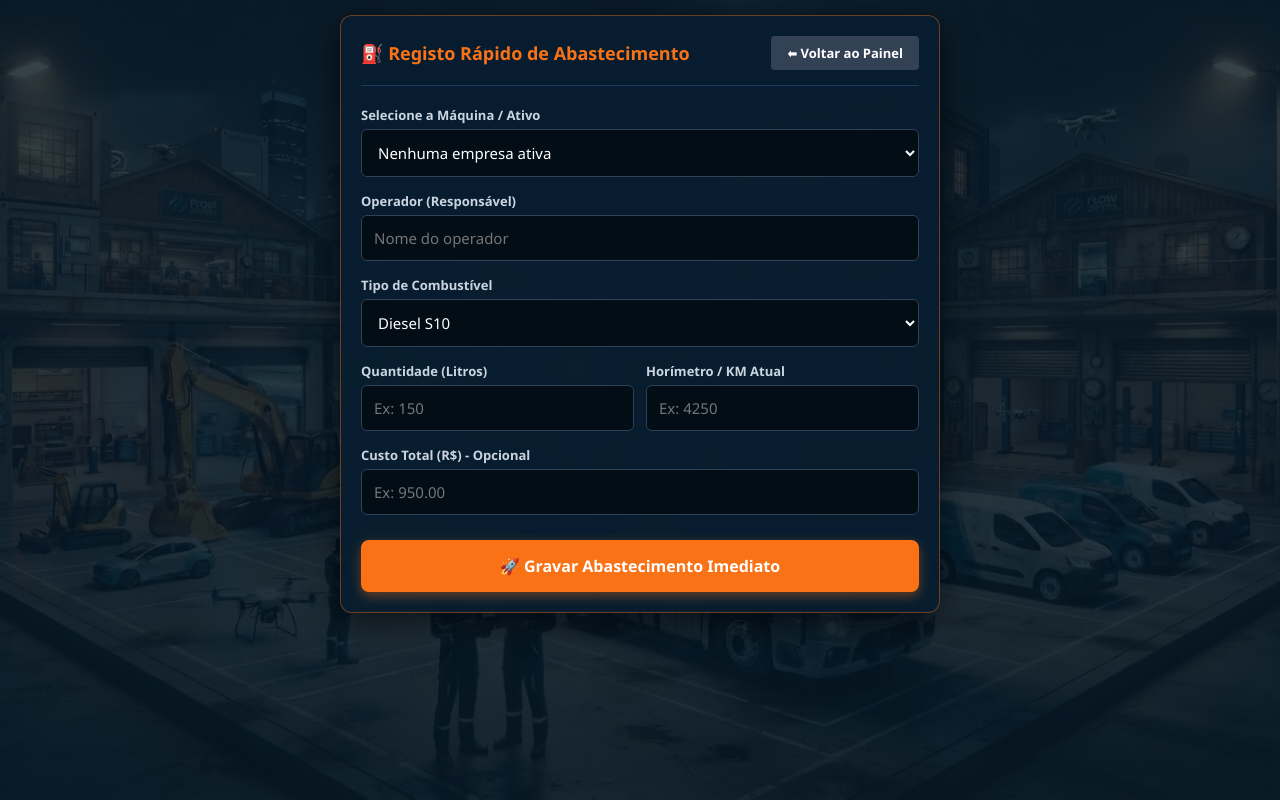
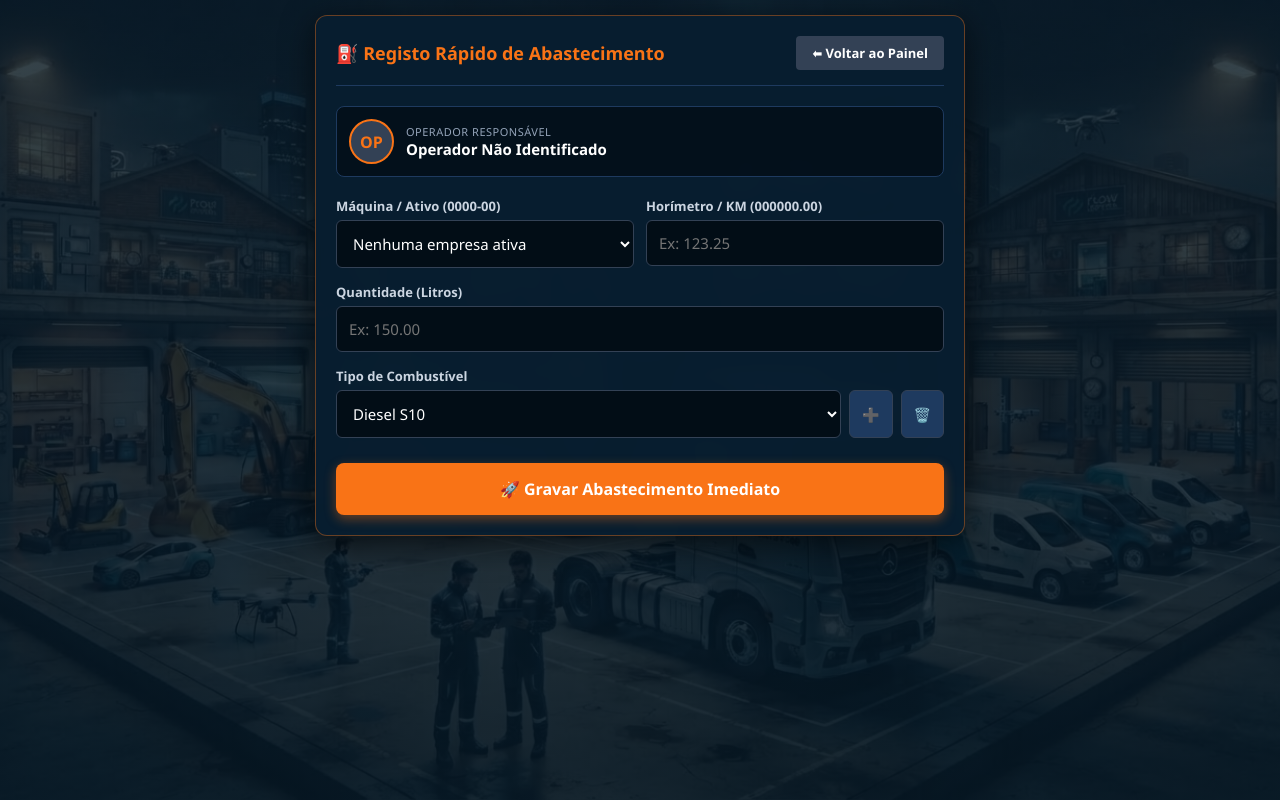
Before and after one commit to eraldoneguin-vscode1/pcm.gestao-360, a plain HTML site: page frontend/8abastecimento.html in a window 1280 px wide. Both pictures are taken after a click on the button "🚀 Gravar Abastecimento Imediato". Drawn offline with nearby package versions, Linux system fonts and the light colour scheme.

Commit message:
Update 8abastecimento.html

```diff
--- a/frontend/8abastecimento.html
+++ b/frontend/8abastecimento.html
@@ -13,11 +13,17 @@
             background-size: cover; background-position: center; background-repeat: no-repeat; background-attachment: fixed;
             color: #ffffff; min-height: 100vh; padding: 15px;
         }
-        .container { max-width: 600px; margin: 0 auto; background: rgba(8, 30, 48, 0.95); border-radius: 12px; border: 1px solid rgba(249, 115, 22, 0.4); padding: 20px; box-shadow: 0 8px 32px rgba(0, 0, 0, 0.6); backdrop-filter: blur(8px); }
+        .container { max-width: 650px; margin: 0 auto; background: rgba(8, 30, 48, 0.95); border-radius: 12px; border: 1px solid rgba(249, 115, 22, 0.4); padding: 20px; box-shadow: 0 8px 32px rgba(0, 0, 0, 0.6); backdrop-filter: blur(8px); }
         .header { display: flex; justify-content: space-between; align-items: center; border-bottom: 1px solid #1e3a5f; padding-bottom: 15px; margin-bottom: 20px; }
         .header h2 { color: #f97316; font-size: 18px; display: flex; align-items: center; gap: 10px; }
         .btn-voltar { background: #334155; color: white; border: none; padding: 8px 16px; border-radius: 4px; cursor: pointer; font-weight: 600; font-size: 13px; transition: background 0.2s; }
         .btn-voltar:hover { background: #475569; }
+
+        /* Perfil do Operador */
+        .user-profile-card { display: flex; align-items: center; gap: 12px; background: rgba(2, 12, 20, 0.7); border: 1px solid #1e3a5f; padding: 12px; border-radius: 8px; margin-bottom: 20px; }
+        .user-avatar { width: 45px; height: 45px; border-radius: 50%; object-fit: cover; border: 2px solid #f97316; display: flex; align-items: center; justify-content: center; background: #334155; font-weight: bold; color: #f97316; font-size: 16px; }
+        .user-info .user-label { font-size: 11px; color: #94a3b8; text-transform: uppercase; letter-spacing: 0.5px; }
+        .user-info .user-name { font-size: 15px; font-weight: bold; color: #fff; }
 
         .form-group { margin-bottom: 15px; }
         label { font-size: 13px; color: #cbd5e1; font-weight: 600; display: block; margin-bottom: 5px; }
@@ -27,6 +33,12 @@
         }
         input:focus, select:focus { outline: none; border-color: #f97316; box-shadow: 0 0 8px rgba(249, 115, 22, 0.4); }
         select option { background: #051622; color: #fff; }
+
+        .row-grid { display: grid; grid-template-columns: 1fr 1fr; gap: 12px; }
+        .combo-action-group { display: flex; gap: 8px; }
+        .btn-mini-action { background: #1e3a5f; color: #fff; border: 1px solid #334155; padding: 0 12px; border-radius: 6px; cursor: pointer; font-weight: bold; transition: background 0.2s; font-size: 14px; }
+        .btn-mini-action:hover { background: #334155; border-color: #f97316; }
+        .btn-mini-action.danger:hover { background: #7f1d1d; border-color: #ef4444; }
 
         .btn-salvar {
             background: #f97316; color: white; border: none; padding: 15px; border-radius: 8px;
@@ -44,42 +56,47 @@
             <button id="btnVoltarPainel" class="btn-voltar" type="button">⬅ Voltar ao Painel</button>
         </div>
 
-        <div class="form-group">
-            <label>Selecione a Máquina / Ativo</label>
-            <select id="abast-ativo">
-                <option value="">A carregar ativos...</option>
-            </select>
-        </div>
-
-        <div class="form-group">
-            <label>Operador (Responsável)</label>
-            <input type="text" id="abast-operador" placeholder="Nome do operador">
-        </div>
-
-        <div class="form-group">
-            <label>Tipo de Combustível</label>
-            <select id="abast-combustivel">
-                <option value="Diesel S10">Diesel S10</option>
-                <option value="Diesel S500">Diesel S500</option>
-                <option value="Gasolina">Gasolina</option>
-                <option value="Arla 32">Arla 32</option>
-            </select>
-        </div>
-
-        <div style="display: grid; grid-template-columns: 1fr 1fr; gap: 12px;">
-            <div class="form-group">
-                <label>Quantidade (Litros)</label>
-                <input type="number" id="abast-litros" placeholder="Ex: 150">
+        <!-- Cartão do Operador Logado -->
+        <div class="user-profile-card">
+            <div id="user-avatar-container">
+                <div class="user-avatar" id="user-initials">OP</div>
             </div>
-            <div class="form-group">
-                <label>Horímetro / KM Atual</label>
-                <input type="number" id="abast-horimetro" placeholder="Ex: 4250">
+            <div class="user-info">
+                <div class="user-label">Operador Responsável</div>
+                <div class="user-name" id="user-fullname">A carregar operador...</div>
             </div>
         </div>
 
+        <!-- Linha 1: Máquina/Ativo e Horímetro Inteligente -->
+        <div class="row-grid">
+            <div class="form-group">
+                <label>Máquina / Ativo (0000-00)</label>
+                <select id="abast-ativo">
+                    <option value="">A carregar ativos...</option>
+                </select>
+            </div>
+            <div class="form-group">
+                <label>Horímetro / KM (000000.00)</label>
+                <input type="text" id="abast-horimetro" placeholder="Ex: 123.25" onblur="formatarHorimetroInteligente(this)">
+            </div>
+        </div>
+
+        <!-- Linha 2: Quantidade (Litros) -->
         <div class="form-group">
-            <label>Custo Total (R$) - Opcional</label>
-            <input type="number" step="0.01" id="abast-custo" placeholder="Ex: 950.00">
+            <label>Quantidade (Litros)</label>
+            <input type="number" step="0.01" id="abast-litros" placeholder="Ex: 150.00">
+        </div>
+
+        <!-- Linha 3: Tipo de Combustível com Add/Delete -->
+        <div class="form-group">
+            <label>Tipo de Combustível</label>
+            <div class="combo-action-group">
+                <select id="abast-combustivel" style="flex: 1;">
+                    <!-- Opções geridas dinamicamente -->
+                </select>
+                <button type="button" class="btn-mini-action" onclick="adicionarCombustivel()" title="Adicionar novo tipo">➕</button>
+                <button type="button" class="btn-mini-action danger" onclick="removerCombustivel()" title="Remover selecionado">🗑️</button>
+            </div>
         </div>
 
         <button id="btn-salvar-abastecimento" class="btn-salvar" type="button">🚀 Gravar Abastecimento Imediato</button>
@@ -89,6 +106,8 @@
         const SUPABASE_URL = "https://mswszxzeczyusnjccxit.supabase.co";
         const SUPABASE_ANON_KEY = "sb_publishable_-vY5LDwjwPB-BbFO1UCfQw_2ztUDsUp";
         const supabaseClient = supabase.createClient(SUPABASE_URL, SUPABASE_ANON_KEY);
+
+        let operadorNomeGlobal = "Não identificado";
 
         function obterIdEmpresaAtiva() {
             return localStorage.getItem('master_empresa_ativa_id') || (() => {
@@ -100,13 +119,8 @@
         }
 
         window.addEventListener('DOMContentLoaded', () => {
-            const usuarioStr = localStorage.getItem('pcm_usuario');
-            if (usuarioStr) {
-                try {
-                    const u = JSON.parse(usuarioStr);
-                    if (u.nome) document.getElementById('abast-operador').value = u.nome;
-                } catch(e) {}
-            }
+            carregarDadosOperador();
+            carregarOpcoesCombustivel();
 
             document.getElementById('btnVoltarPainel').addEventListener('click', () => {
                 window.location.href = '0painel-master.html';
@@ -115,6 +129,93 @@
             document.getElementById('btn-salvar-abastecimento').addEventListener('click', salvarAbastecimento);
             carregarAtivosSelect();
         });
+
+        function carregarDadosOperador() {
+            const usuarioStr = localStorage.getItem('pcm_usuario');
+            if (usuarioStr) {
+                try {
+                    const u = JSON.parse(usuarioStr);
+                    const nome = u.nome || u.nomeCompleto || u.email || "Operador PCM";
+                    operadorNomeGlobal = nome;
+                    document.getElementById('user-fullname').textContent = nome;
+
+                    // Gerar iniciais ou foto
+                    if (u.foto || u.avatar) {
+                        document.getElementById('user-avatar-container').innerHTML = `<img src="${u.foto || u.avatar}" class="user-avatar" alt="Foto">`;
+                    } else {
+                        const iniciais = nome.split(' ').map(n => n[0]).slice(0, 2).join('').toUpperCase();
+                        document.getElementById('user-initials').textContent = iniciais || 'OP';
+                    }
+                } catch(e) {
+                    document.getElementById('user-fullname').textContent = "Operador Padrão";
+                }
+            } else {
+                document.getElementById('user-fullname').textContent = "Operador Não Identificado";
+            }
+        }
+
+        /* Preenchimento inteligente do horímetro para 8 dígitos totais (ex: 00123.25) */
+        function formatarHorimetroInteligente(input) {
+            let val = input.value.trim();
+            if (!val) return;
+
+            // Remove caracteres inválidos mantendo números e ponto/vírgula
+            val = val.replace(',', '.');
+            let num = parseFloat(val);
+            if (isNaN(num)) return;
+
+            // Formata preenchendo zeros à esquerda para fixar 8 caracteres no total (ex: 00123.25)
+            input.value = num.toFixed(2).padStart(9, '0');
+        }
+
+        /* Gestão de Combustíveis (Add e Delete) */
+        const combustiveisDefault = ["Diesel S10", "Diesel S500", "Gasolina", "Arla 32"];
+
+        function carregarOpcoesCombustivel() {
+            let lista = JSON.parse(localStorage.getItem('pcm_tipos_combustivel')) || combustiveisDefault;
+            const select = document.getElementById('abast-combustivel');
+            select.innerHTML = '';
+            lista.forEach(comb => {
+                const opt = document.createElement('option');
+                opt.value = comb;
+                opt.textContent = comb;
+                select.appendChild(opt);
+            });
+        }
+
+        function adicionarCombustivel() {
+            let novo = prompt("Digite o nome do novo tipo de combustível:");
+            if (novo && novo.trim() !== '') {
+                novo = novo.trim();
+                let lista = JSON.parse(localStorage.getItem('pcm_tipos_combustivel')) || combustiveisDefault;
+                if (!lista.includes(novo)) {
+                    lista.push(novo);
+                    localStorage.setItem('pcm_tipos_combustivel', JSON.stringify(lista));
+                    carregarOpcoesCombustivel();
+                    document.getElementById('abast-combustivel').value = novo;
+                } else {
+                    alert('Este combustível já existe na lista!');
+                }
+            }
+        }
+
+        function removerCombustivel() {
+            const select = document.getElementById('abast-combustivel');
+            const selecionado = select.value;
+            if (!selecionado) return;
+
+            let lista = JSON.parse(localStorage.getItem('pcm_tipos_combustivel')) || combustiveisDefault;
+            if (lista.length <= 1) {
+                alert('⚠️ Deve manter pelo menos um tipo de combustível.');
+                return;
+            }
+
+            if (confirm(`Tem certeza que deseja remover "${selecionado}" das opções?`)) {
+                lista = lista.filter(item => item !== selecionado);
+                localStorage.setItem('pcm_tipos_combustivel', JSON.stringify(lista));
+                carregarOpcoesCombustivel();
+            }
+        }
 
         async function carregarAtivosSelect() {
             const idEmpresa = obterIdEmpresaAtiva();
@@ -125,7 +226,6 @@
             }
 
             try {
-                // Tenta buscar na tabela de ativos/frota
                 const { data: ativos, error } = await supabaseClient
                     .from('ativos')
                     .select('id, nome, codigo')
@@ -133,16 +233,16 @@
 
                 if (error) throw error;
 
-                selectAtivo.innerHTML = '<option value="">Selecione o equipamento...</option>';
+                selectAtivo.innerHTML = '<option value="">Selecione o equipamento (0000-00)...</option>';
                 if (ativos && ativos.length > 0) {
                     ativos.forEach(at => {
                         const opt = document.createElement('option');
-                        opt.value = at.nome || at.codigo;
+                        opt.value = at.codigo ? `${at.codigo} - ${at.nome}` : at.nome;
                         opt.textContent = `${at.codigo ? at.codigo + ' - ' : ''}${at.nome}`;
                         selectAtivo.appendChild(opt);
                     });
                 } else {
-                    selectAtivo.innerHTML = '<option value="">Nenhum ativo encontrado</option>';
+                    selectAtivo.innerHTML = '<option value="Geral">Ativo Geral / Frota</option>';
                 }
             } catch (err) {
                 selectAtivo.innerHTML = '<option value="Geral">Ativo Geral / Frota</option>';
@@ -152,14 +252,12 @@
         async function salvarAbastecimento() {
             const idEmpresa = obterIdEmpresaAtiva();
             const ativo = document.getElementById('abast-ativo').value;
-            const operador = document.getElementById('abast-operador').value.trim();
             const combustivel = document.getElementById('abast-combustivel').value;
             const litros = document.getElementById('abast-litros').value;
             const horimetro = document.getElementById('abast-horimetro').value;
-            const custo = document.getElementById('abast-custo').value;
 
             if (!ativo || !litros || !horimetro) {
-                alert('⚠️ Preencha pelo menos a máquina, os litros e o horímetro!');
+                alert('⚠️ Preencha a máquina, a quantidade de litros e o horímetro!');
                 return;
             }
 
@@ -167,21 +265,19 @@
                 const { error } = await supabaseClient.from('abastecimentos').insert([{
                     id_empresa: idEmpresa,
                     ativo: ativo,
-                    operador: operador || 'Não identificado',
+                    operador: operadorNomeGlobal,
                     tipo_combustivel: combustivel,
                     litros: parseFloat(litros),
-                    horimetro: parseFloat(horimetro),
-                    custo_total: custo ? parseFloat(custo) : 0,
+                    horimetro: horimetro, // Grava como texto formatado inteligente
+                    custo_total: 0,
                     data_registo: new Date().toISOString()
                 }]);
 
                 if (error) throw error;
 
                 alert('✅ Abastecimento registado com sucesso!');
-                // Limpa apenas os campos variáveis para o próximo abastecimento relâmpago
                 document.getElementById('abast-litros').value = '';
                 document.getElementById('abast-horimetro').value = '';
-                document.getElementById('abast-custo').value = '';
                 document.getElementById('abast-ativo').selectedIndex = 0;
             } catch (err) {
                 alert('❌ Erro ao registar: ' + err.message);
```
